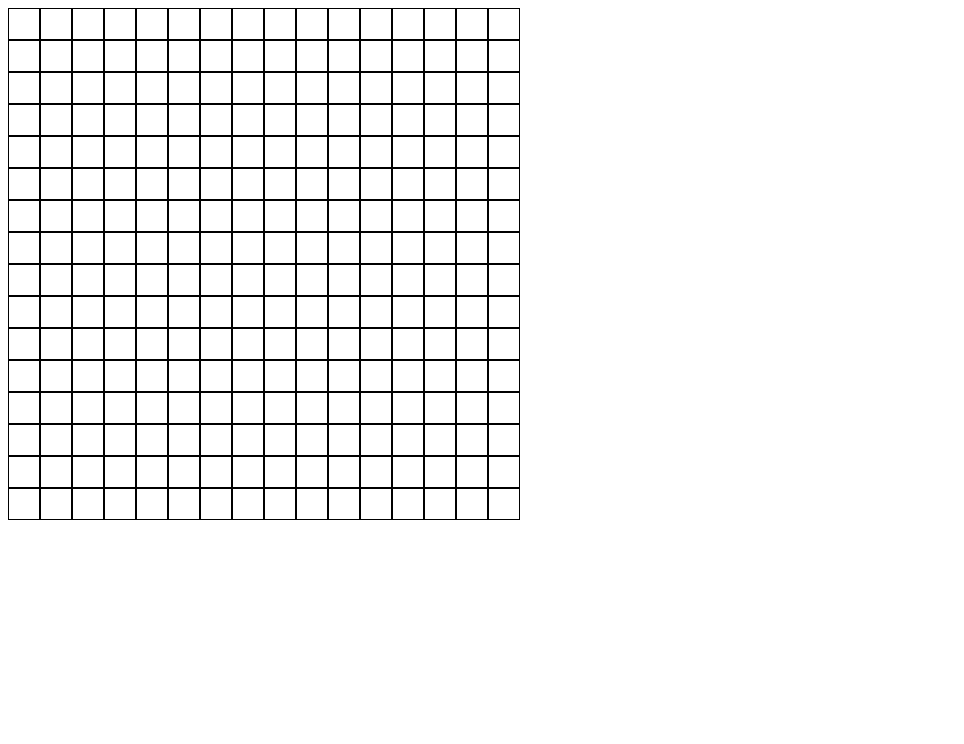
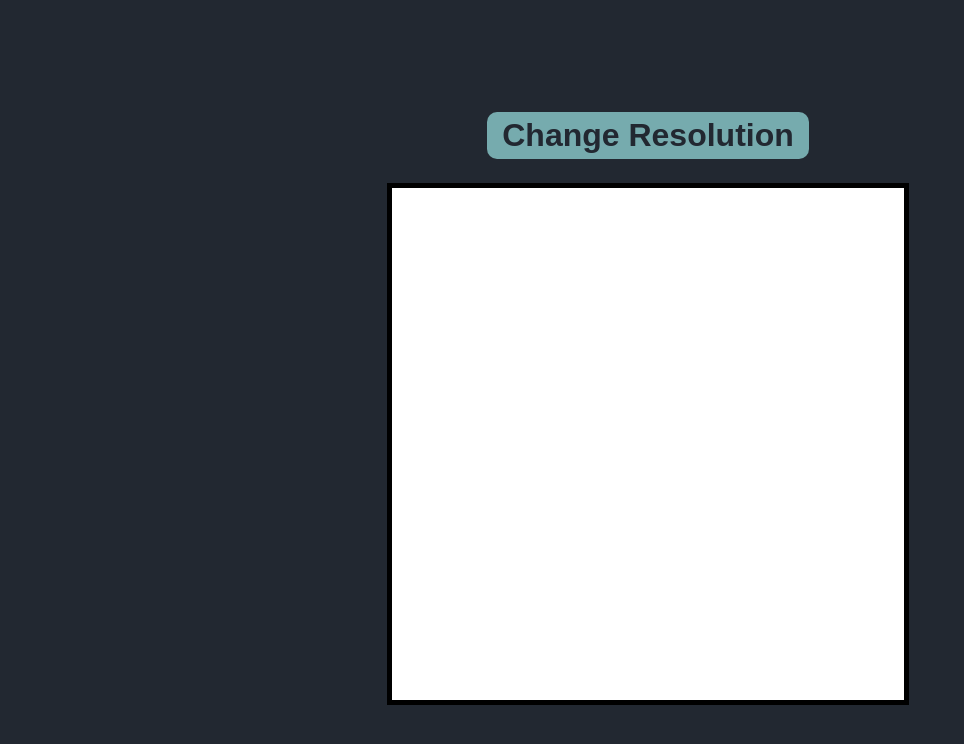
Before and after one commit to AlphaN00b/Etch-a-sketch, a plain HTML site: page index.html in a window 1280 px wide. Shown: the whole page, without its empty margins (0-964 px from the left). Drawn offline with Linux system fonts and the light colour scheme.

Commit message:
implemented all the exercise requirements

```diff
--- a/index.html
+++ b/index.html
@@ -7,6 +7,7 @@
     <link rel="stylesheet" href="styles.css">
 </head>
 <body>
+    <button id="newGrid">Change Resolution</button>
     <div id="Container">
 
     </div>
--- a/index.js
+++ b/index.js
@@ -1,9 +1,23 @@
 const grid = document.querySelector("#Container");
 const square = document.createElement("div");
+const newGrid = document.querySelector("#newGrid");
 
 generateGrid(16)
 
+newGrid.onclick = function() {
+    let squaresNum = Number(window.prompt("Enter a number between 1-100:"));
+    grid.innerHTML = "";
+    if (squaresNum > 100 || squaresNum <= 0) {
+        window.alert("your number is outside the allowed range");
+        generateGrid(16)
+    }
+    else {
+        generateGrid(squaresNum)
+    }
+}
+
 function generateGrid(dimensions) {
+
     let collumns = 0;
     while (collumns < dimensions) {
         let squareNumber = 0;
@@ -14,6 +28,8 @@ function generateGrid(dimensions) {
             square.onmouseenter = function() {
                 square.classList.add("black");
             }
+            square.style.width = `${512/dimensions}px`;
+            square.style.height = `${512/dimensions}px`;
             squareNumber ++;
         }
         collumns ++;
--- a/styles.css
+++ b/styles.css
@@ -1,16 +1,37 @@
+body {
+    display: flex;
+    flex-direction: column;
+    position: absolute;
+    width: 100%;
+    height: 100%;
+    justify-content: center;
+    align-items: center;
+    gap: 24px;
+    background-color: #222831;
+}
 #Container {
     display: flex;
     flex-wrap: wrap;
-    max-width: 512px;
+    width: 512px;
+    border: solid 5px;
+    background-color: white;
 }
 .square {
-    width: 32px;
-    height: 32px;
     margin: 0px;
-    border: 1px solid;
     box-sizing: border-box;
 }
 
 .black {
     background-color: black;
 }
+
+button {
+    font-size: 32px;
+    font-family: Arial, Helvetica, sans-serif;
+    font-weight: bold;
+    color: #222831;
+    padding: 5px 15px;
+    border: #31363F;
+    border-radius: 10px;
+    background-color: #76ABAE;
+}
```
